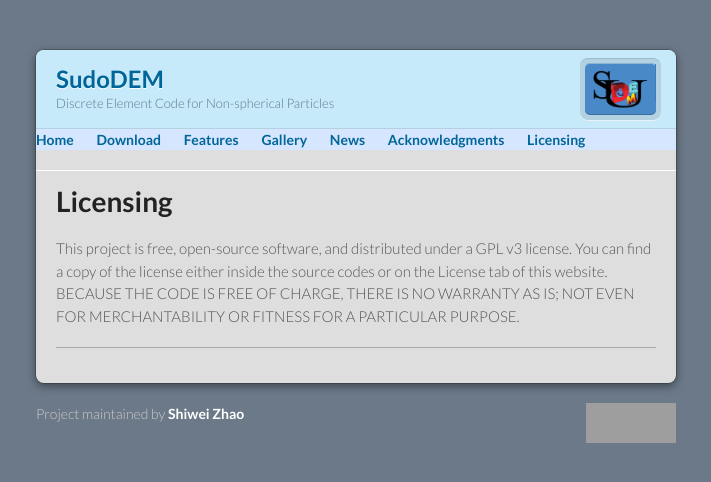
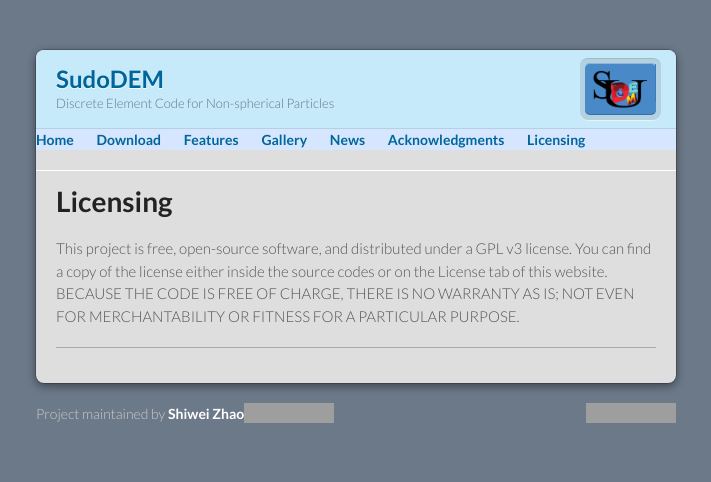
Before and after one commit to SudoDEM/sudodem.github.io, a Jekyll site: the page built from licensing.md, in a window 1280 px wide. Shown: the top 482 px of the page, without its empty margins (284-995 px from the left). Built offline with Jekyll 4.4.1, drawn with Linux system fonts in a browser that asks for light colours; our own code applies the rules of GitHub Pages for plain Markdown files; grey boxes are pictures that could not be loaded.

Commit message:
Update default.html

```diff
--- a/_layouts/default.html
+++ b/_layouts/default.html
@@ -57,9 +57,9 @@
       <p>Project maintained by <a href="https://www.swayzhao.tk">Shiwei Zhao </a></p>
 
       <!--<p><a> <img src="https://img.shields.io/github/languages/code-size/SudoDEM/SudoDEM"</a></p>-->
-      <p><a> <img src="https://img.shields.io/github/license/SudoDEM/SudoDEM"</a>
-      <a> <img src="https://img.shields.io/github/downloads/SudoDEM/SudoDEM/total?label=Binary%20downloads&style=social"</a></p>
 
+      <p><a> <img src="https://img.shields.io/github/downloads/SudoDEM/SudoDEM/total?label=Binary%20downloads&style=social"</a></p>
+      <p><a> <img src="https://img.shields.io/github/license/SudoDEM/SudoDEM"</a></p>
     {% if site.hostpage %}
       <p>Hosted on GitHub Pages &mdash; Theme by <a href="https://github.com/orderedlist">orderedlist</a></p>
     {% endif %}
```
